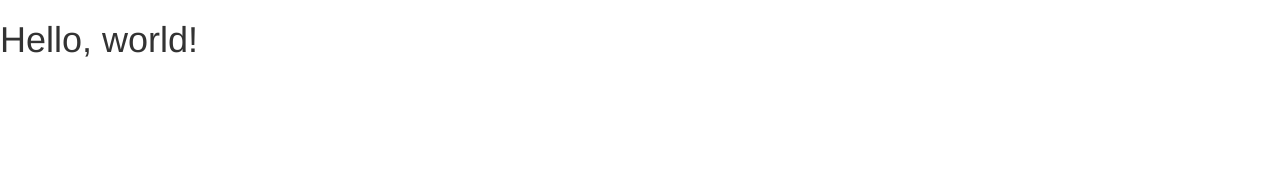
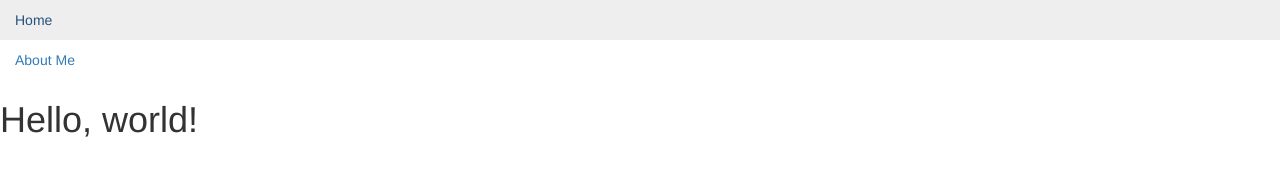
Before and after one commit to onazari/blog, a plain HTML site: page index.html in a window 1280 px wide. Drawn offline with nearby package versions, Linux system fonts and the light colour scheme.

Commit message:
First Pagecommit

```diff
--- a/index.html
+++ b/index.html
@@ -15,14 +15,18 @@
 
 <!-- Latest compiled and minified JavaScript -->
 <script src="//maxcdn.bootstrapcdn.com/bootstrap/3.2.0/js/bootstrap.min.js"></script>
-
+ <!-- jQuery (necessary for Bootstrap's JavaScript plugins) -->
+    <script src="https://ajax.googleapis.com/ajax/libs/jquery/1.11.1/jquery.min.js"></script>
+    <!-- Include all compiled plugins (below), or include individual files as needed -->
   </head>
   <body>
+	<ul class="nav">
+		<li><a href="#">Home</a></li>
+		<li><a href="#">About Me</a></li>
+	</ul>
     <h1>Hello, world!</h1>
 
-    <!-- jQuery (necessary for Bootstrap's JavaScript plugins) -->
-    <script src="https://ajax.googleapis.com/ajax/libs/jquery/1.11.1/jquery.min.js"></script>
-    <!-- Include all compiled plugins (below), or include individual files as needed -->
+
 
   </body>
 </html>
```
